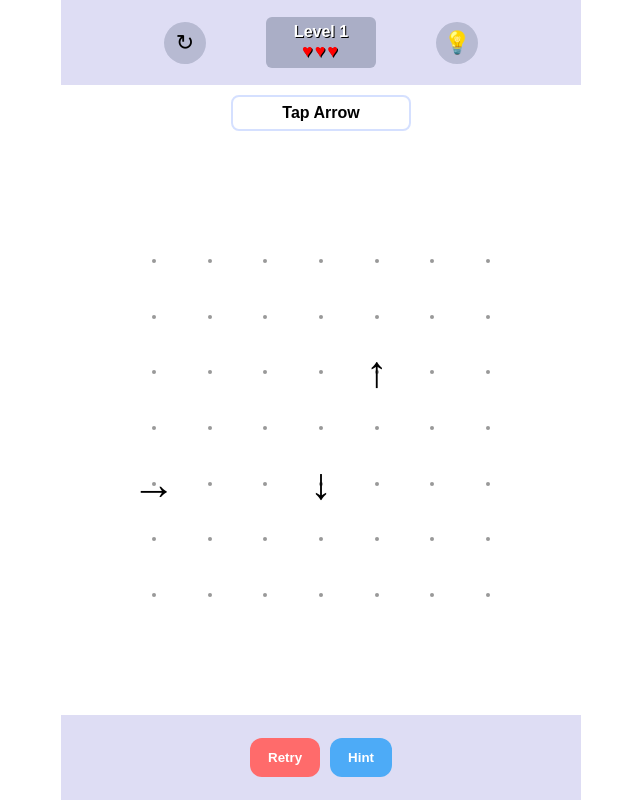
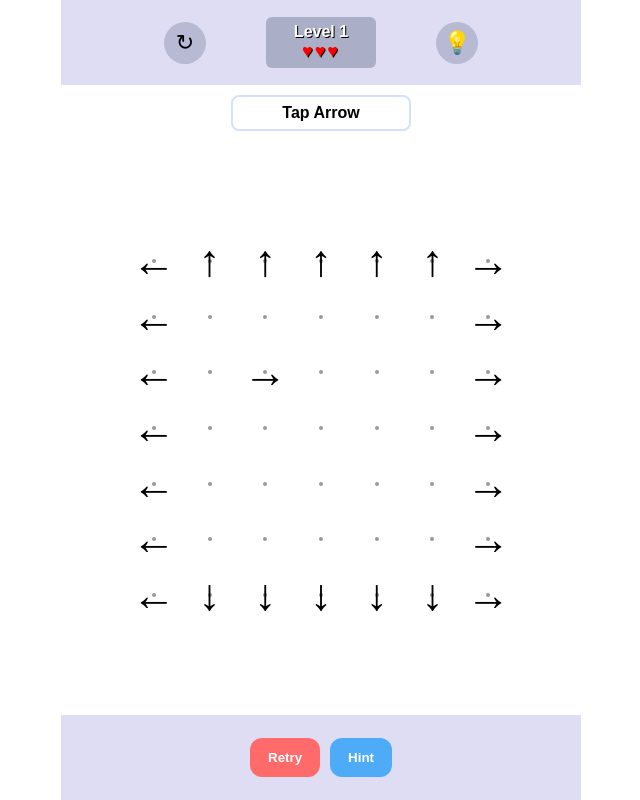
Before and after one commit to karangadhiya07-ship-it/Arrow-Escape, a plain HTML site: page index.html in a window 1280 px wide. Shown: the whole page, without its empty margins (319-959 px from the left). Drawn offline with Linux system fonts and the light colour scheme.

Commit message:
Update index.html

```diff
--- a/index.html
+++ b/index.html
@@ -69,15 +69,33 @@ const manual=[
 function rnd(seed){let x=Math.sin(seed)*10000;return x-Math.floor(x)}
 
 function gen(lv){
-  if(lv<=manual.length)return manual[lv-1].map((a,i)=>({...a,id:i}));
-  let arr=[], seed=lv*999, count=Math.min(28,5+Math.floor(lv/2));
+  let arr=[];
+  let id=0;
+
+  for(let y=0;y<N;y++){
+    arr.push({x:0,y:y,d:"left",id:id++});
+    arr.push({x:N-1,y:y,d:"right",id:id++});
+  }
+
+  for(let x=1;x<N-1;x++){
+    arr.push({x:x,y:0,d:"up",id:id++});
+    arr.push({x:x,y:N-1,d:"down",id:id++});
+  }
+
+  let extra=Math.min(18, Math.floor(lv*1.5));
   let names=["up","right","down","left"];
-  for(let i=0;i<count;i++){
-    let x=Math.floor(rnd(seed+i*7)*N);
-    let y=Math.floor(rnd(seed+i*13)*N);
-    if(arr.some(a=>a.x==x&&a.y==y)){i--;continue}
-    arr.push({x,y,d:names[Math.floor(rnd(seed+i*19)*4)],id:i});
+  let seed=lv*999;
+
+  for(let i=0;i<extra;i++){
+    let x=1+Math.floor(rnd(seed+i*7)*(N-2));
+    let y=1+Math.floor(rnd(seed+i*13)*(N-2));
+
+    if(arr.some(a=>a.x==x && a.y==y)) continue;
+
+    let d=names[Math.floor(rnd(seed+i*19)*4)];
+    arr.push({x,y,d,id:id++});
   }
+
   return arr;
 }
 
```
